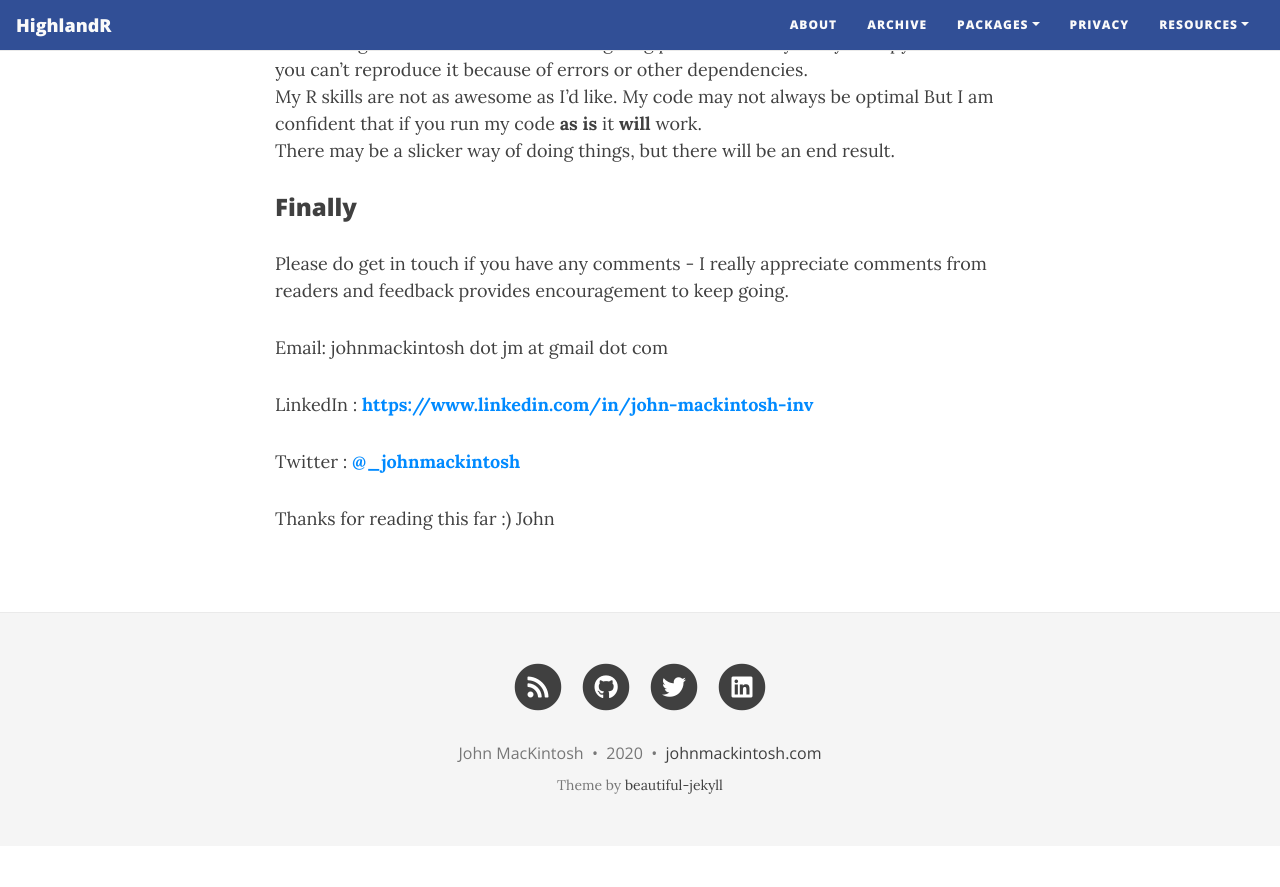
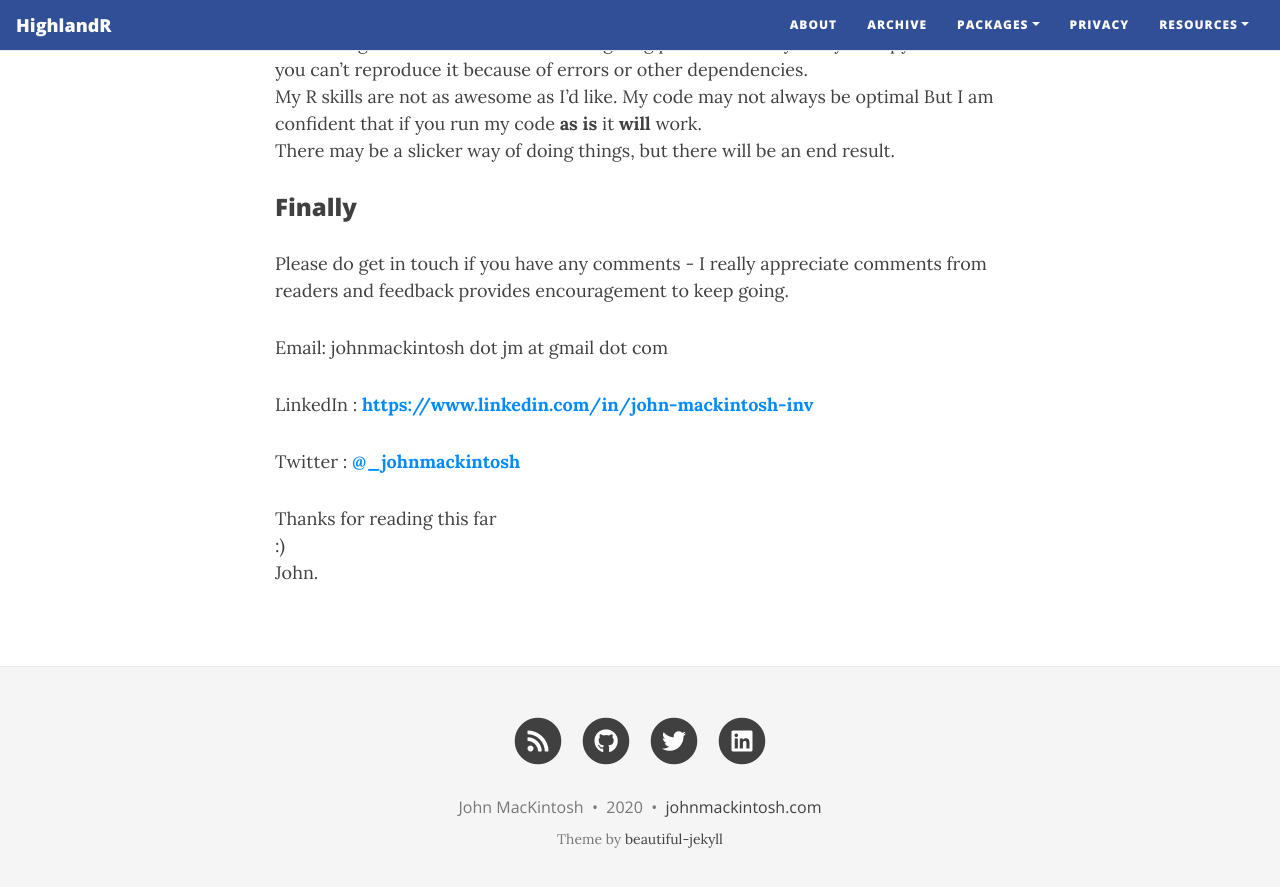
Before and after one commit to johnmackintosh/johnmackintosh.github.io, a Jekyll site: the page built from about.md, in a window 1280 px wide and 900 px high, scrolled down 1310 px. Shown: the top 887 px of the window. Built offline with Jekyll 4.4.1, drawn with Linux system fonts in a browser that asks for light colours; nearby versions of some CDN libraries; before the commit the page ends 2156 px from its top, so only the background shows below that.

```diff
--- a/about.md
+++ b/about.md
@@ -57,5 +57,6 @@ Twitter : **[@_johnmackintosh](https://twitter.com/_johnmackintosh)**
 
 
 
-Thanks for reading this far :)
-John
+Thanks for reading this far
+:)
+John.
```
